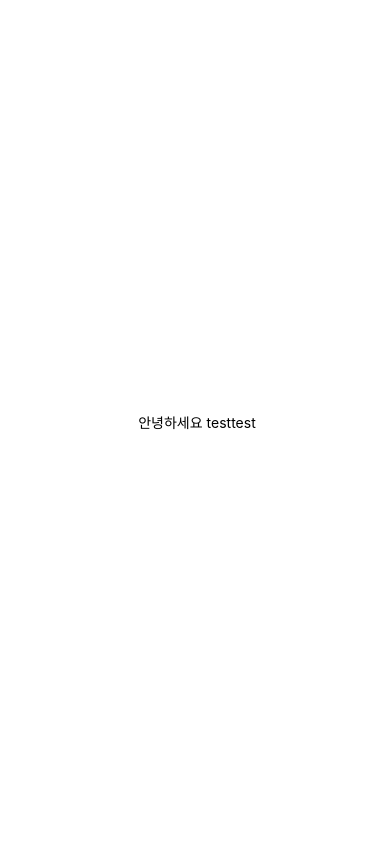
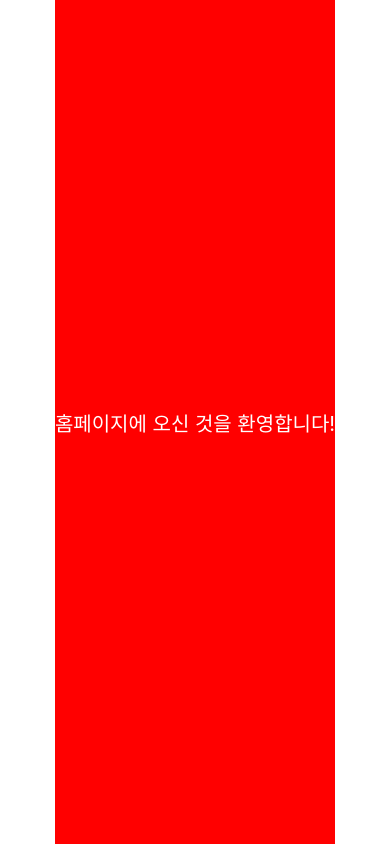
Before and after one commit to UXVOCA/ReactNative, a React Native app: screen / in a window 390 px wide. Built offline with nearby package versions, Linux system fonts and the light colour scheme.

Commit message:
Docs: 파일 구조 변경

```diff
--- a/App.js
+++ b/App.js
@@ -1,10 +1,11 @@
 import { StatusBar } from "expo-status-bar";
 import { StyleSheet, Text, View } from "react-native";
+import TestPage from "./pages/testpage";
 
 export default function App() {
   return (
     <View style={styles.container}>
-      <Text> 안녕하세요 testtest</Text>
+      <TestPage />
       <StatusBar style="auto" />
     </View>
   );
--- a/package.json
+++ b/package.json
@@ -9,6 +9,7 @@
     "web": "expo start --web"
   },
   "dependencies": {
+    "@expo/webpack-config": "^19.0.0",
     "expo": "~49.0.15",
     "expo-status-bar": "~1.6.0",
     "react": "18.2.0",
--- /dev/null
+++ b/pages/testpage.js
@@ -0,0 +1,27 @@
+// HomePage.js
+import React from "react";
+import { View, Text, StyleSheet } from "react-native";
+
+const HomePage = () => {
+  return (
+    <View style={styles.container}>
+      <Text style={styles.text}>홈페이지에 오신 것을 환영합니다!</Text>
+      {/* 추가적인 컨텐츠와 컴포넌트들을 여기에 배치할 수 있습니다. */}
+    </View>
+  );
+};
+
+const styles = StyleSheet.create({
+  container: {
+    flex: 1,
+    justifyContent: "center",
+    alignItems: "center",
+    backgroundColor: "red",
+  },
+  text: {
+    fontSize: 20,
+    color: "white",
+  },
+});
+
+export default HomePage;
```
Also changed, not shown: 1 other file (tests, documents, lock files or other folders).
